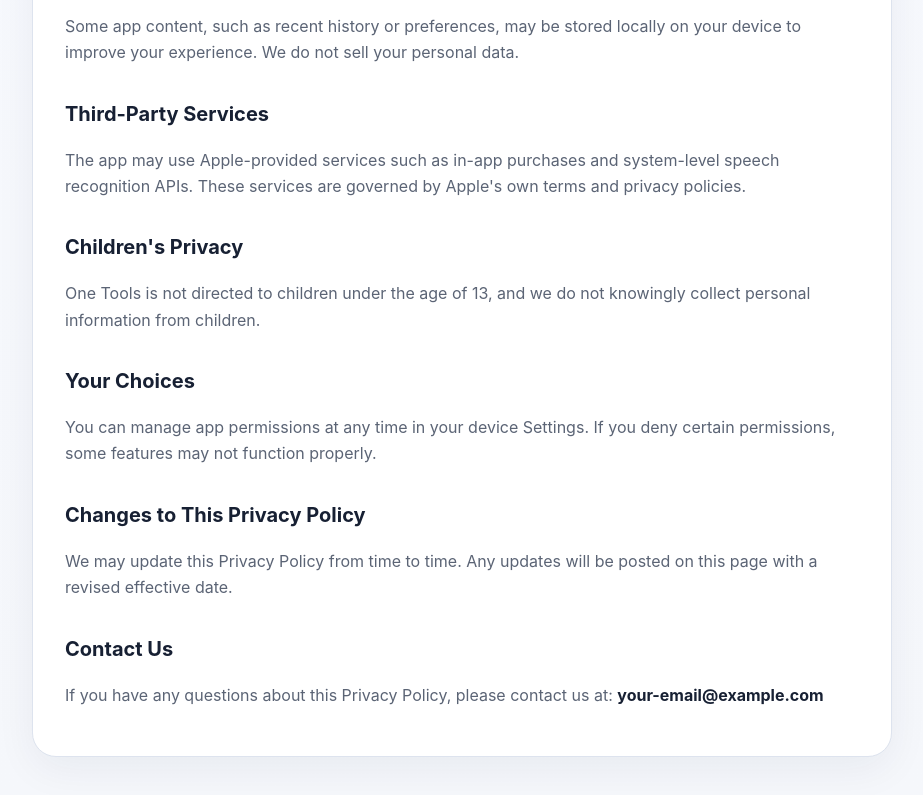
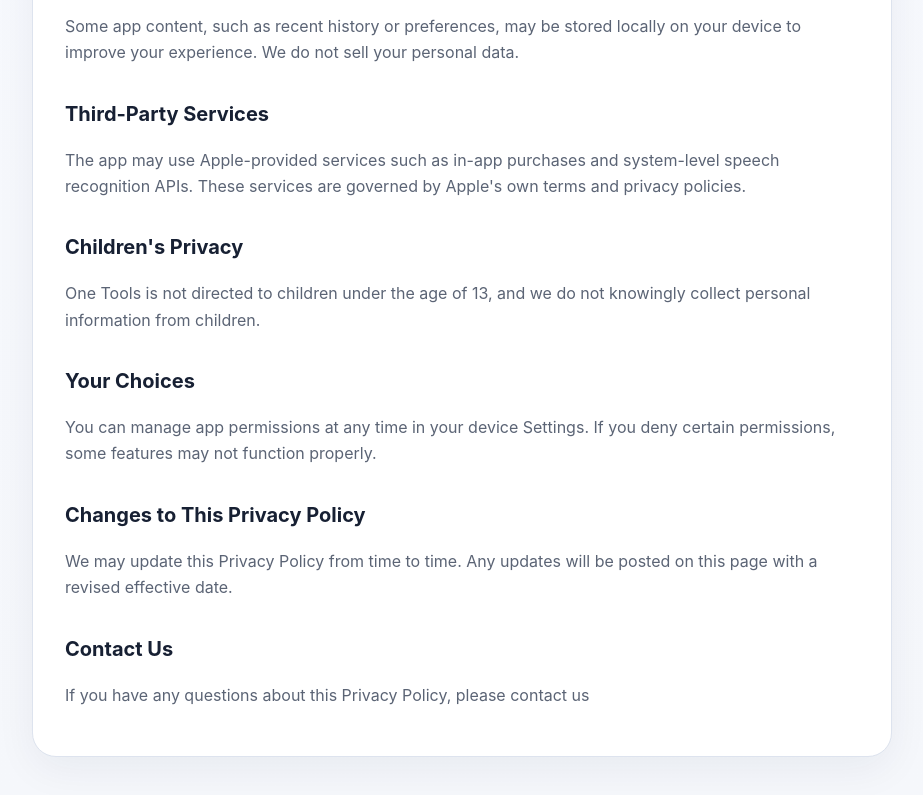
Before and after one commit to LuoCarlCai/one-tools-privacy, a plain HTML site: page index.html in a window 1280 px wide. Shown: the part 867-1662 px from the top of the page, without its empty margins (178-1101 px from the left). Drawn offline with Linux system fonts and the light colour scheme.

Commit message:
Update index.html

```diff
--- a/index.html
+++ b/index.html
@@ -124,7 +124,7 @@
       <p>We may update this Privacy Policy from time to time. Any updates will be posted on this page with a revised effective date.</p>
 
       <h2>Contact Us</h2>
-      <p>If you have any questions about this Privacy Policy, please contact us at: <strong>your-email@example.com</strong></p>
+      <p>If you have any questions about this Privacy Policy, please contact us</p>
     </section>
   </main>
 </body>
```
